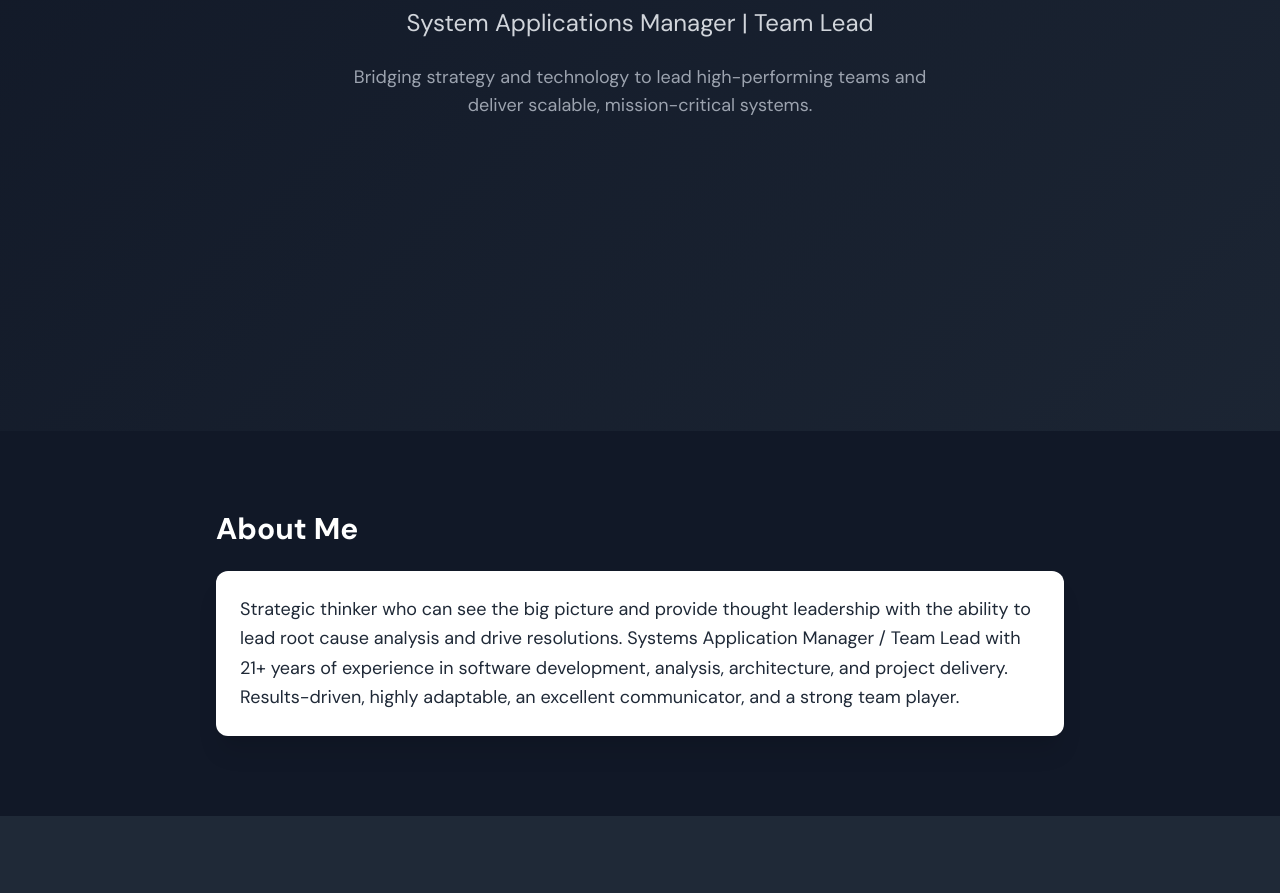
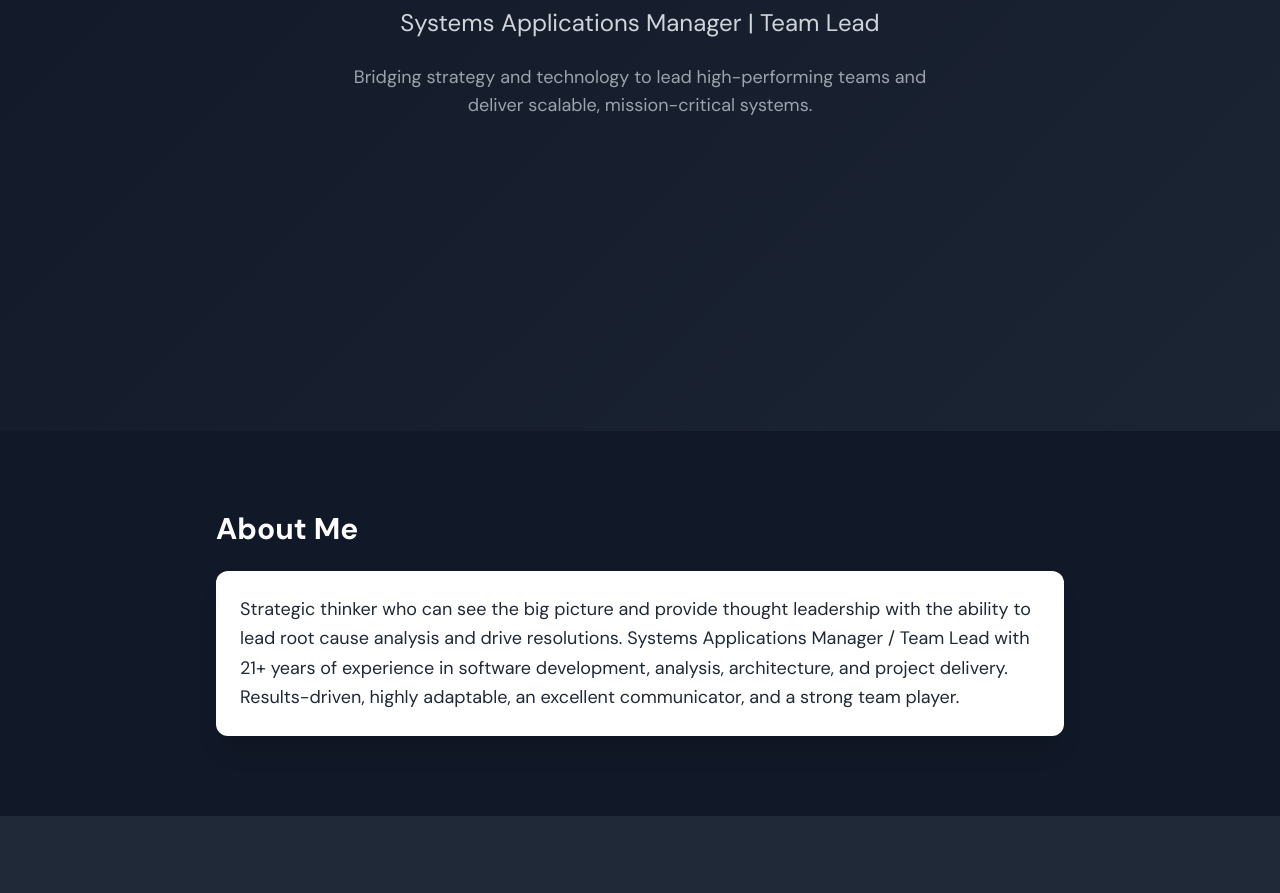
Before and after one commit to robteixeira/portfolio, a plain HTML site: page index.html in a window 1280 px wide. Shown: the part 369-1262 px from the top of the page. Drawn offline with nearby package versions, Linux system fonts and the light colour scheme.

Commit message:
Update index.html

```diff
--- a/index.html
+++ b/index.html
@@ -54,7 +54,7 @@
   <section class="gradient-bg fade-in min-h-screen flex flex-col justify-center items-center text-center px-6">
   <div>
     <h1 class="text-5xl font-bold" data-aos="fade-up">Robson Teixeira</h1>
-    <h2 class="text-2xl mt-4 text-gray-300" data-aos="fade-up" data-aos-delay="100">System Applications Manager | Team Lead</h2>
+    <h2 class="text-2xl mt-4 text-gray-300" data-aos="fade-up" data-aos-delay="100">Systems Applications Manager | Team Lead</h2>
     <p class="mt-6 max-w-xl text-lg text-gray-400" data-aos="fade-up" data-aos-delay="200">
       Bridging strategy and technology to lead high-performing teams and deliver scalable, mission-critical systems.
     </p>
@@ -67,7 +67,7 @@
     <h3 class="text-3xl font-semibold mb-6">About Me</h3>
     <div class="bg-white text-gray-800 p-6 rounded-xl shadow-xl">
       <p class="text-lg leading-relaxed">
-        Strategic thinker who can see the big picture and provide thought leadership with the ability to lead root cause analysis and drive resolutions. Systems Application Manager / Team Lead with 21+ years of experience in software development, analysis, architecture, and project delivery. Results-driven, highly adaptable, an excellent communicator, and a strong team player.
+        Strategic thinker who can see the big picture and provide thought leadership with the ability to lead root cause analysis and drive resolutions. Systems Applications Manager / Team Lead with 21+ years of experience in software development, analysis, architecture, and project delivery. Results-driven, highly adaptable, an excellent communicator, and a strong team player.
       </p>
     </div>
   </section>
```
